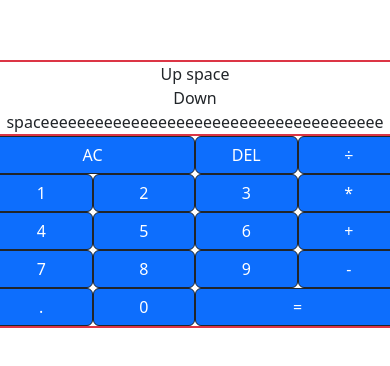
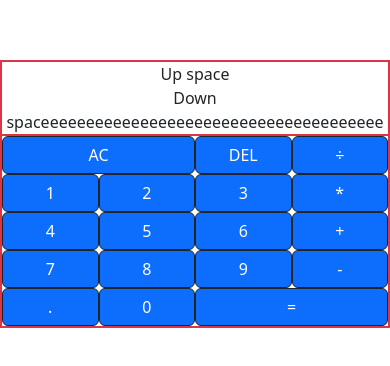
Before and after one commit to YcPeh/VoiceCalculator, a React (Create React App) app in the folder basic-react-calculator/: page / in a window 390 px wide. Shown: the part 228-594 px from the top of the page. Built offline with nearby package versions, Linux system fonts and the light colour scheme.

Commit message:
calculator at center with responsive width

```diff
--- a/basic-react-calculator/src/App.js
+++ b/basic-react-calculator/src/App.js
@@ -8,7 +8,7 @@ function App() {
     return (
         <div className="container-flex p-0 d-flex align-items-center justify-content-center text-center" style={{ height: "100vh" }}>
 
-            <div className="container-custom">
+            <div className="container">
 
                 <div className="row border border-2 border-bottom-0 border-danger">
                     <div className="col p-0 text-break testcol">Up space</div>
```
